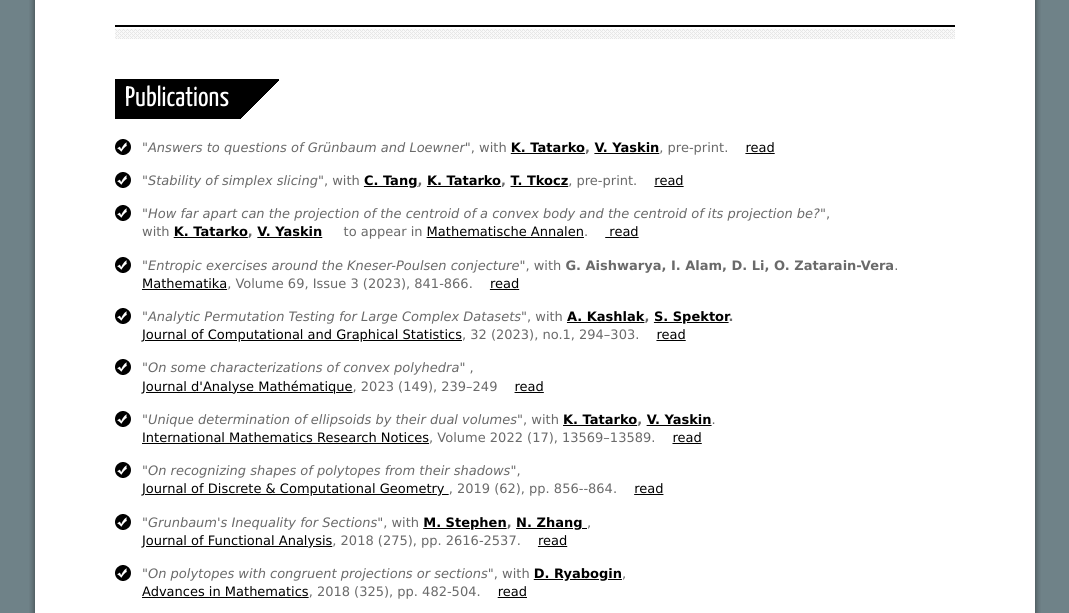
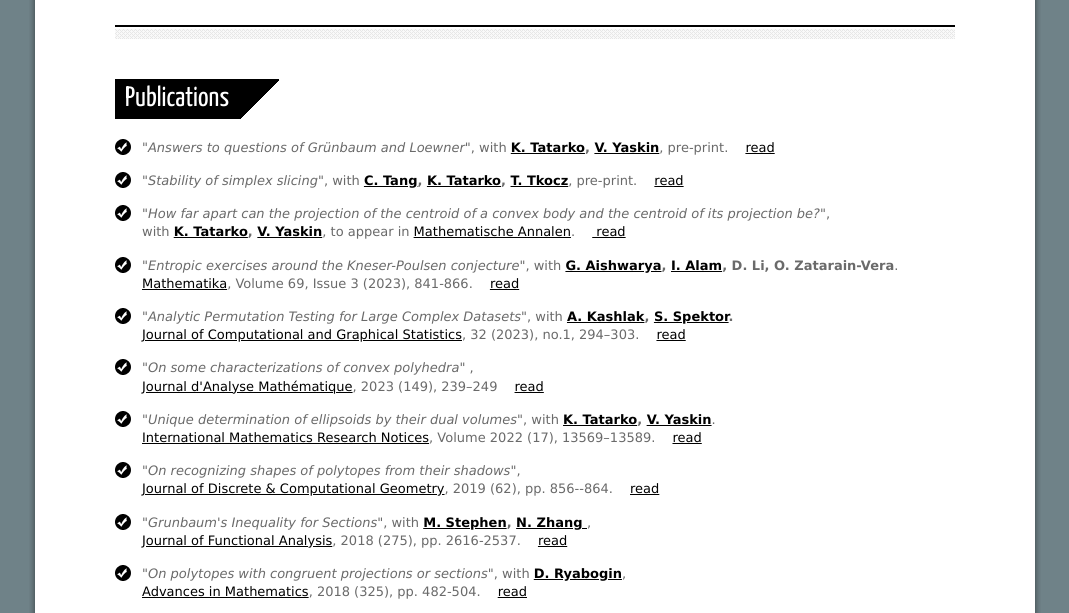
Before and after one commit to smyroshn/smyroshn.github.io, a plain HTML site: page portfolio.html in a window 1280 px wide. Shown: the part 173-786 px from the top of the page, without its empty margins (105-1174 px from the left). Drawn offline with Linux system fonts and the light colour scheme; a web font is replaced by a local one.

Commit message:
Update portfolio.html

```diff
--- a/portfolio.html
+++ b/portfolio.html
@@ -76,12 +76,12 @@
 						<li><i>"Stability of simplex slicing"</i>, with <b><a href="https://www.math.cmu.edu/~cstang/">C. Tang</a>, <a href="https://www.math.uwaterloo.ca/~ktatarko/"> K. Tatarko</a>, <a href="https://www.math.cmu.edu/~ttkocz/index.php">T. Tkocz</a></b>, pre-print.
 						&emsp;<a href="https://arxiv.org/abs/2403.11994">read</a>
 
-						<li><i>"How far apart can the projection of the centroid of a convex body and the centroid of its projection be?"</i>, <br> with <b><a href="https://www.math.uwaterloo.ca/~ktatarko/"> K. Tatarko</a>, <a href = "http://www.math.ualberta.ca/~vladyaskin/"> V. Yaskin</a></b>
-						&emsp;</b> to appear in <a href = "https://link.springer.com/journal/208">Mathematische Annalen</a>.
+						<li><i>"How far apart can the projection of the centroid of a convex body and the centroid of its projection be?"</i>, <br> with <b><a href="https://www.math.uwaterloo.ca/~ktatarko/"> K. Tatarko</a>, <a href = "http://www.math.ualberta.ca/~vladyaskin/"> V. Yaskin</a></b>,
+						</b> to appear in <a href = "https://link.springer.com/journal/208">Mathematische Annalen</a>.
 						&emsp;<a href="https://link.springer.com/article/10.1007/s00208-023-02783-8"> read </a>
 
 						<li><b></b>
-						<i>"Entropic exercises around the Kneser-Poulsen conjecture"</i>, with <b>G. Aishwarya, I. Alam, D. Li, O. Zatarain-Vera</b>.
+						<i>"Entropic exercises around the Kneser-Poulsen conjecture"</i>, with <b><a href="https://sites.google.com/view/gautamaish">G. Aishwarya</a>, <a href="https://sites.google.com/view/irfan-alam/">I. Alam</a>, D. Li, O. Zatarain-Vera</b>.
 						&emsp;</b><br> <a href = "https://londmathsoc.onlinelibrary.wiley.com/page/journal/20417942/journal-metrics"> Mathematika</a>, Volume 69, Issue 3 (2023), 841-866.
 						&emsp;<a href = "https://doi.org/10.1112/mtk.12210">read</a></li>
 
@@ -105,7 +105,7 @@
 
 						<li>
 						<i>"On recognizing  shapes of polytopes from their shadows"</i>,
-						<br> <a href = "https://link.springer.com/journal/454">Journal of Discrete & Computational Geometry </a>, 2019 (62), pp. 856--864.
+						<br> <a href = "https://link.springer.com/journal/454">Journal of Discrete & Computational Geometry</a>, 2019 (62), pp. 856--864.
 						&emsp;<a href="https://link.springer.com/article/10.1007/s00454-019-00079-w">read</a></li>
 
 
```
